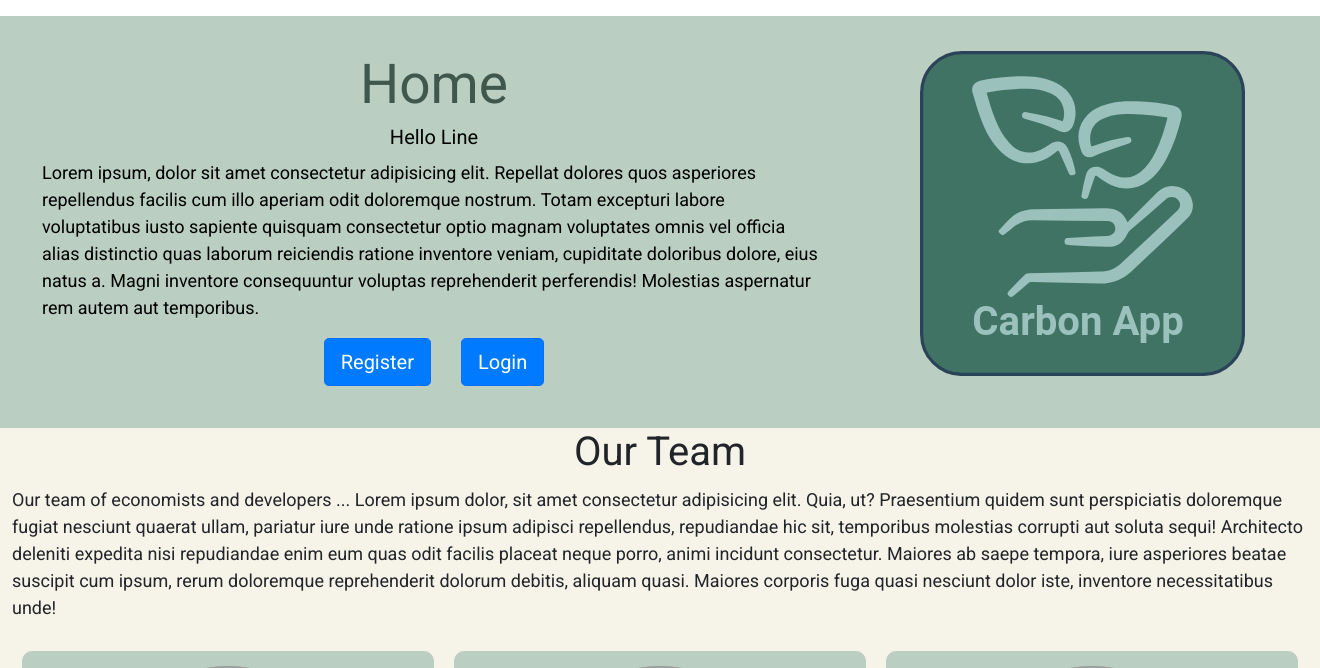
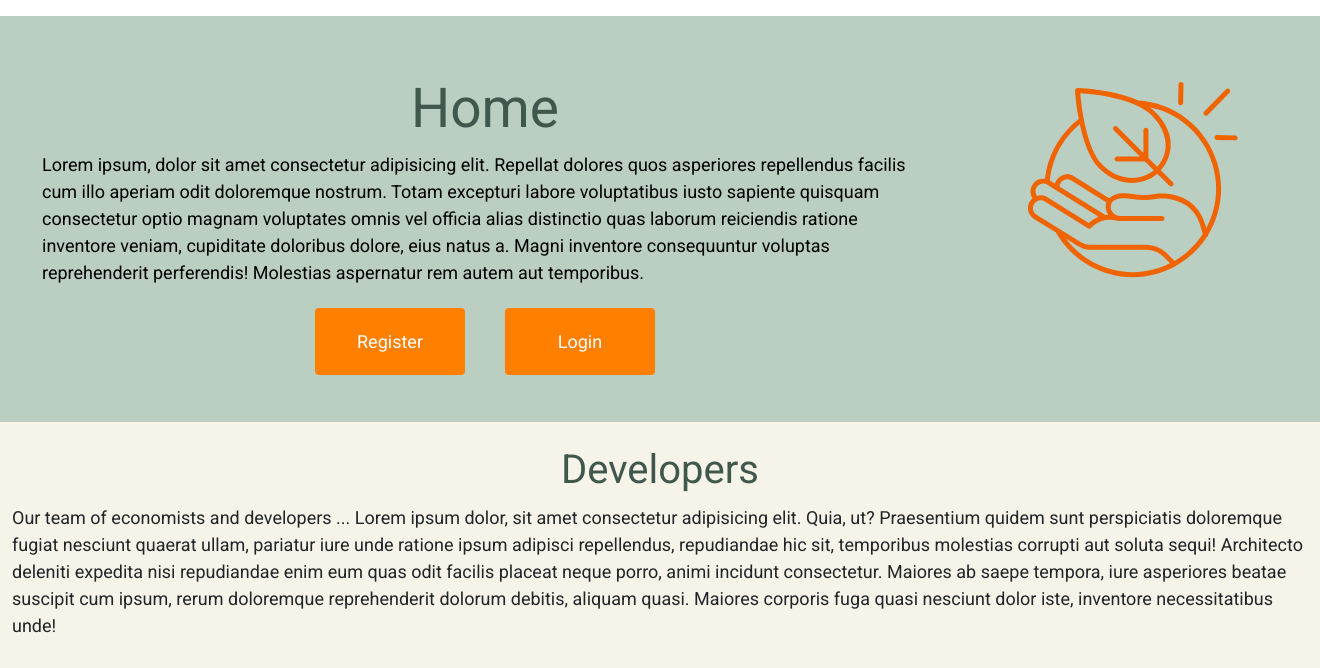
Before and after one commit to LineBirkelid/carbon_app_2023, a Flask app: page / in a window 1320 px wide. Shown: the part 176-844 px from the top of the page. Run offline with Flask 2, Linux system fonts and the light colour scheme; some libraries are stand-ins or nearby versions; grey boxes are pictures that could not be loaded.

Commit message:
Update home.html

```diff
--- a/capp/templates/home.html
+++ b/capp/templates/home.html
@@ -2,30 +2,34 @@
 {% block content %}
 
 <!-- Header -->
+
 <section class="section_header_home">
+  <br>
   <div class="container">
 
     <div class="header_home">
       <div class="box">
         <h1 style="font-size:55px;"><span class="text-logo"> Home</span></h1>
-        <h5> Hello Line </h5>
         <p style="text-align:left;">
             Lorem ipsum, dolor sit amet consectetur adipisicing elit. Repellat dolores quos asperiores repellendus facilis cum illo aperiam odit doloremque nostrum. Totam excepturi labore voluptatibus iusto sapiente quisquam consectetur optio magnam voluptates omnis vel officia alias distinctio quas laborum reiciendis ratione inventore veniam, cupiditate doloribus dolore, eius natus a. Magni inventore consequuntur voluptas reprehenderit perferendis! Molestias aspernatur rem autem aut temporibus.
         </p>
-        <div class="container_buttons_links_header_home">
+        <div class="container_buttons_header_home">
           <div class="btn">
-              <a href="{{url_for('users.register')}}" class="btn btn-primary btn-lg mr-2", style="background-color:#007bff;">Register</a>
+              <button class="button" style="vertical-align:middle"><span>Register</span></button>
           </div>
           <div class="btn">
-              <a href="{{url_for('users.login')}}" class="btn btn-primary btn-lg mr-2", style="background-color:#007bff;">Login</a>
+              <button class="button" style="vertical-align:middle"><span>Login </span></button>
           </div>
         </div>
       </div>
-      <div class="box">
-        <img
-          src="{{url_for('static', filename='icons/carbon_app.svg')}}"
-          width="325"
-          height="325"
+      <div class="box3">
+
+        <br>
+
+        <img class="picture_home"
+          src="{{url_for('static', filename='icons/Carbon_app_10.svg')}}"
+          height="250px"
+          width="350px"
           alt=""/>
       </div>
     </div>
@@ -34,70 +38,132 @@
 </section>
 
 <!-- Developers -->
+
 <section class="section_developers">
+  <br>
   <div class="container">
-
     <div class="developers" style="display:block;">
-      <h1 style="text-align:center;"> Our Team</h1>
+     <h1 style="text-align:center; color: #40574D;"> Developers</h1>
     <p>
       Our team of economists and developers ... Lorem ipsum dolor, sit amet consectetur adipisicing elit. Quia, ut? Praesentium quidem sunt perspiciatis doloremque fugiat nesciunt quaerat ullam, pariatur iure unde ratione ipsum adipisci repellendus, repudiandae hic sit, temporibus molestias corrupti aut soluta sequi! Architecto deleniti expedita nisi repudiandae enim eum quas odit facilis placeat neque porro, animi incidunt consectetur. Maiores ab saepe tempora, iure asperiores beatae suscipit cum ipsum, rerum doloremque reprehenderit dolorum debitis, aliquam quasi. Maiores corporis fuga quasi nesciunt dolor iste, inventore necessitatibus unde!
     </p>
   </div>
 
+  <br>
+
   <div class="developers">
     <div class="box">
-          <img src="https://randomuser.me/api/portraits/men/10.jpg" alt="" style="border-radius: 50%; width:200px;">
+      <img src="{{url_for('static', filename='Pictures/Oda.jpg')}}" alt="" style="border-radius: 50%; width:200px; height: 200px;">
       <h3>Developer 1</h3>
+      <p>  Oda Kalve Strand, 30 years, from Larvik (Norway). She has a bachelor in nursing and is now studing economics and administration. This semester she is takeing the subject of green digitalisation and app development to try to learn some new skills witch can be helpfull for future stuides and work.
+      </p>
+      <div class="container_buttons_developers">
+        <a class="btn_developers" href="https://no.linkedin.com/in/oda-kalve-strand-40470a216"  target="_blank">LinkedIn <i class="fa-brands fa-linkedin"></i></a>
+      </div>
+    </div>
+    <div class="box">
+      <img src="{{url_for('static', filename='Pictures/Andy.jpg')}}" alt="" style="border-radius: 50%; width:200px; height: 200px; height: 200px;">
+      <h3>Developer 2</h3>
       <p>  Lorem ipsum dolor sit amet consectetur adipisicing elit. Nulla quia repellat omnis? Odit enim hic atque dolorem iste natus inventore perspiciatis vitae dolore animi veritatis aut nemo unde similique, officia reiciendis ex architecto voluptates soluta ab tempore facilis quisquam cum.
       </p>
-          <div class="section_container_buttons_developers">
+      <div class="container_buttons_developers">
         <a class="btn_developers" href="#"  target="_blank">Curriculum</a>
       </div>
     </div>
     <div class="box">
-          <img src="https://randomuser.me/api/portraits/women/11.jpg" alt="" style="border-radius: 50%; width:200px;">
+      <img src="{{url_for('static', filename='Pictures/Augus.jpg')}}" alt="" style="border-radius: 50%; width:200px; height: 200px;">
+      <h3>Developer 3</h3>
+      <p>  Lorem ipsum dolor sit amet consectetur adipisicing elit. Nulla quia repellat omnis? Odit enim hic atque dolorem iste natus inventore perspiciatis vitae dolore animi veritatis aut nemo unde similique, officia reiciendis ex architecto voluptates soluta ab tempore facilis quisquam cum.
+      </p>
+      <div class="container_buttons_developers">
+        <a class="btn_developers" href="#"  target="_blank">LinkedIn</a>
+      </div>
+    </div>
+    <div class="developers">
+      <div class="box2">
+        <img src="{{url_for('static', filename='Pictures/Mona.jpg')}}" alt="" style="border-radius: 50%; width:200px; height: 200px;">
+        <h3>Developer 4</h3>
+        <p>  Lorem ipsum dolor sit amet consectetur adipisicing elit. Nulla quia repellat omnis? Odit enim hic atque dolorem iste natus inventore perspiciatis vitae dolore animi veritatis aut nemo unde similique, officia reiciendis ex architecto voluptates soluta ab tempore facilis quisquam cum.
+        </p>
+        <div class="container_buttons_developers">
+          <a class="btn_developers" href="#"  target="_blank">Curriculum</a>
+        </div>
+      </div>
+      <div class="box2">
+        <img src="{{url_for('static', filename='Pictures/Line.jpg')}}" alt="" style="border-radius: 50%; width:200px; height: 200px;">
+        <h3>Developer 5</h3>
+        <p>  Lorem ipsum dolor sit amet consectetur adipisicing elit. Nulla quia repellat omnis? Odit enim hic atque dolorem iste natus inventore perspiciatis vitae dolore animi veritatis aut nemo unde similique, officia reiciendis ex architecto voluptates soluta ab tempore facilis quisquam cum.
+        </p>
+        <div class="container_buttons_developers">
+          <a class="btn_developers" href="#"  target="_blank">Curriculum</a>
+        </div>
+      </div>
+      <div class="box3">
+
+      </div>
+  </div>
+
+
+</div>
+  </div>
+</section>
+
+<section class="section_developers">
+  <div class="container">
+  <div class="developers">
+    <div class="box">
+      <img src="{{url_for('static', filename='Pictures/Signy.jpg')}}" alt="" style="border-radius: 50%; width:200px; height: 200px;">
+      <h3>Developer 1</h3>
+      <p>  Oda Kalve Strand, 30 years, from Larvik (Norway). She has a bachelor in nursing and is now studing economics and administration. This semester she is takeing the subject of green digitalisation and app development to try to learn some new skills witch can be helpfull for future stuides and work.
+      </p>
+      <div class="container_buttons_developers">
+        <a class="btn_developers" href="https://no.linkedin.com/in/oda-kalve-strand-40470a216"  target="_blank">LinkedIn <i class="fa-brands fa-linkedin"></i></a>
+      </div>
+    </div>
+    <div class="box">
+      <img src="{{url_for('static', filename='Pictures/Haeun.jpg')}}" alt="" style="border-radius: 50%; width:200px; height: 200px;">
       <h3>Developer 2</h3>
       <p>  Lorem ipsum dolor sit amet consectetur adipisicing elit. Nulla quia repellat omnis? Odit enim hic atque dolorem iste natus inventore perspiciatis vitae dolore animi veritatis aut nemo unde similique, officia reiciendis ex architecto voluptates soluta ab tempore facilis quisquam cum.
       </p>
-          <div class="section_container_buttons_developers">
+      <div class="container_buttons_developers">
         <a class="btn_developers" href="#"  target="_blank">Curriculum</a>
       </div>
     </div>
     <div class="box">
-          <img src="https://randomuser.me/api/portraits/men/12.jpg" alt="" style="border-radius: 50%; width:200px;">
+      <img src="{{url_for('static', filename='Pictures/Tonje.jpg')}}" alt="" style="border-radius: 50%; width:200px; height: 200px;">
       <h3>Developer 3</h3>
       <p>  Lorem ipsum dolor sit amet consectetur adipisicing elit. Nulla quia repellat omnis? Odit enim hic atque dolorem iste natus inventore perspiciatis vitae dolore animi veritatis aut nemo unde similique, officia reiciendis ex architecto voluptates soluta ab tempore facilis quisquam cum.
       </p>
-          <div class="section_container_buttons_developers">
-            <a class="btn_developers" href="#"  target="_blank">Curriculum</a>
+      <div class="container_buttons_developers">
+        <a class="btn_developers" href="#"  target="_blank">LinkedIn</a>
       </div>
     </div>
-    </div>
-
     <div class="developers">
       <div class="box2">
-        <img src="https://randomuser.me/api/portraits/women/12.jpg" alt="" style="border-radius: 50%; width:200px;">
+        <img src="{{url_for('static', filename='Pictures/Andrei.jpg')}}" style="border-radius: 50%; width:200px; height: 200px;">
         <h3>Developer 4</h3>
         <p>  Lorem ipsum dolor sit amet consectetur adipisicing elit. Nulla quia repellat omnis? Odit enim hic atque dolorem iste natus inventore perspiciatis vitae dolore animi veritatis aut nemo unde similique, officia reiciendis ex architecto voluptates soluta ab tempore facilis quisquam cum.
         </p>
-        <div class="section_container_buttons_developers">
+        <div class="container_buttons_developers">
           <a class="btn_developers" href="#"  target="_blank">Curriculum</a>
         </div>
       </div>
       <div class="box2">
-        <img src="https://randomuser.me/api/portraits/women/13.jpg" alt="" style="border-radius: 50%; width:200px;">
+        <img src="{{url_for('static', filename='Pictures/Alex.jpg')}}" alt="" style="border-radius: 50%; width:200px; height: 200px;">
         <h3>Developer 5</h3>
         <p>  Lorem ipsum dolor sit amet consectetur adipisicing elit. Nulla quia repellat omnis? Odit enim hic atque dolorem iste natus inventore perspiciatis vitae dolore animi veritatis aut nemo unde similique, officia reiciendis ex architecto voluptates soluta ab tempore facilis quisquam cum.
         </p>
-        <div class="section_container_buttons_developers">
+        <div class="container_buttons_developers">
           <a class="btn_developers" href="#"  target="_blank">Curriculum</a>
         </div>
       </div>
-      <div class="box2">
+      <div class="box3">
 
       </div>
   </div>
 
+
+</div>
   </div>
 </section>
 
```
Lines whose indentation alone changed are shown as unchanged.
